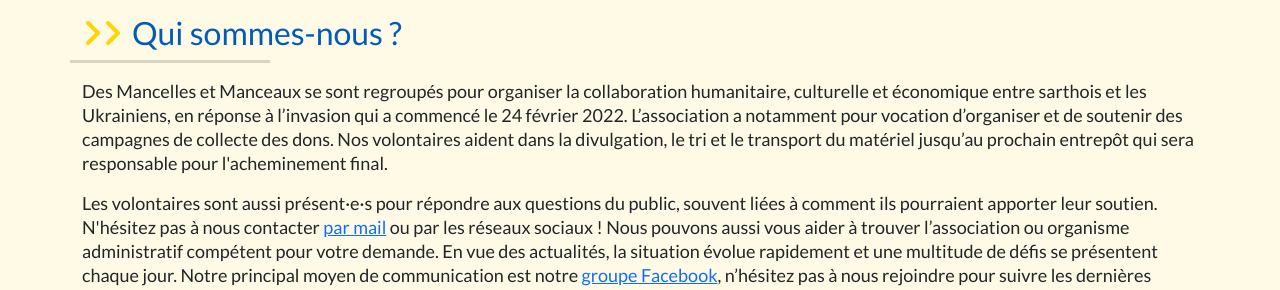
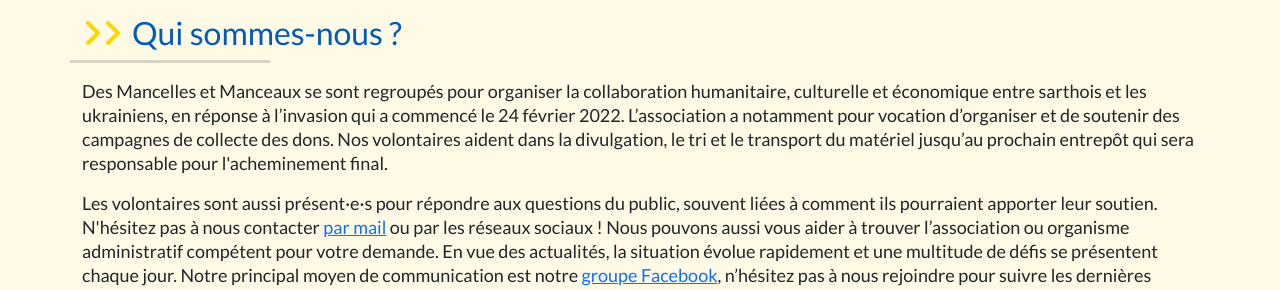
Before and after one commit to ukraineaumans/ukraineaumans.github.io, a Jekyll site: the page built from index.html, in a window 1280 px wide and 900 px high, scrolled down 516 px. Shown: the part 180-470 px from the top of the window. Built offline with Jekyll 4.4.1, drawn with Linux system fonts in a browser that asks for light colours; nearby versions of some CDN libraries.

Commit message:
Minor edit

```diff
--- a/_layouts/default.html
+++ b/_layouts/default.html
@@ -72,7 +72,7 @@
         <h2>Qui sommes-nous ?</h2>
         <hr class="section-heading-spacer">
         <p>Des Mancelles et Manceaux se sont regroupés pour organiser la collaboration humanitaire, culturelle et
-            économique entre sarthois et les Ukrainiens, en réponse à l’invasion qui a commencé le 24 février 2022.
+            économique entre sarthois et les ukrainiens, en réponse à l’invasion qui a commencé le 24 février 2022.
             L’association a notamment pour vocation d’organiser et de soutenir des campagnes de collecte des dons. Nos
             volontaires aident dans la divulgation, le tri et le transport du matériel jusqu’au prochain entrepôt qui
             sera responsable pour l'acheminement final.</p>
```
